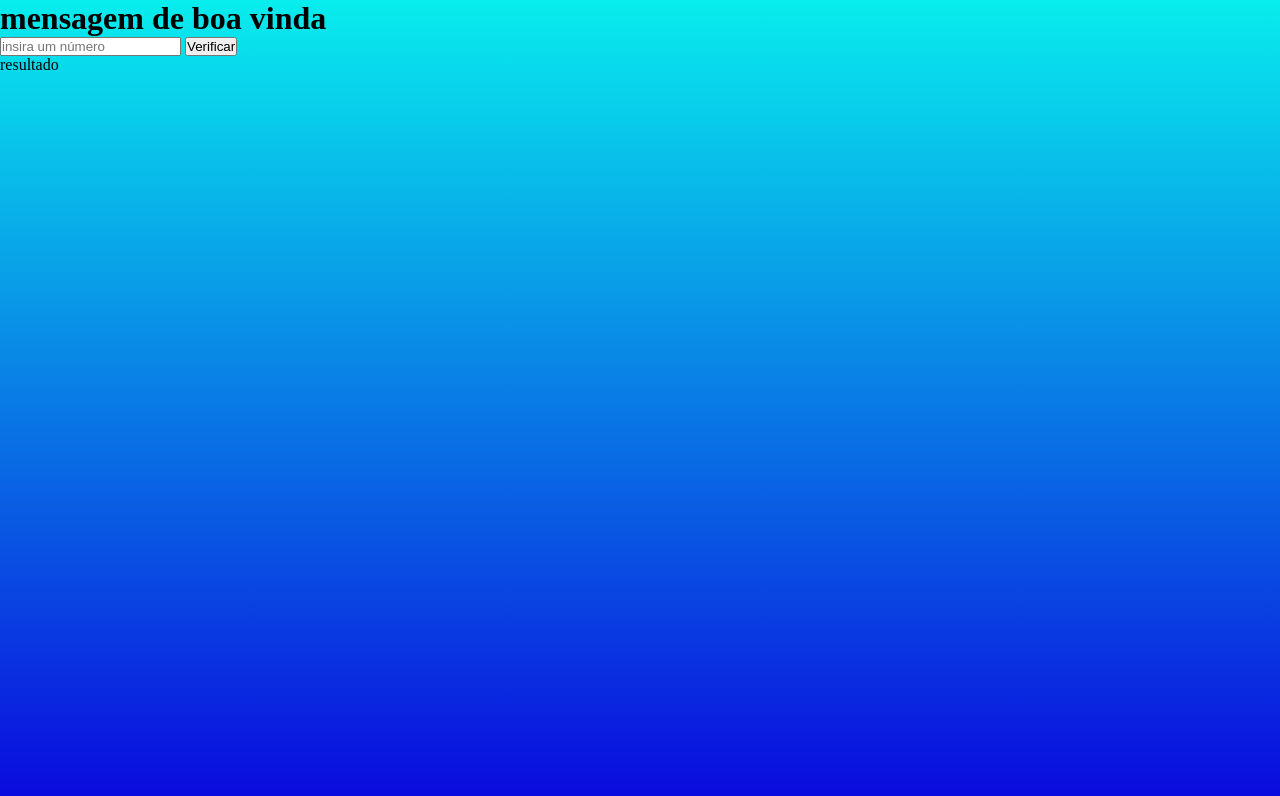
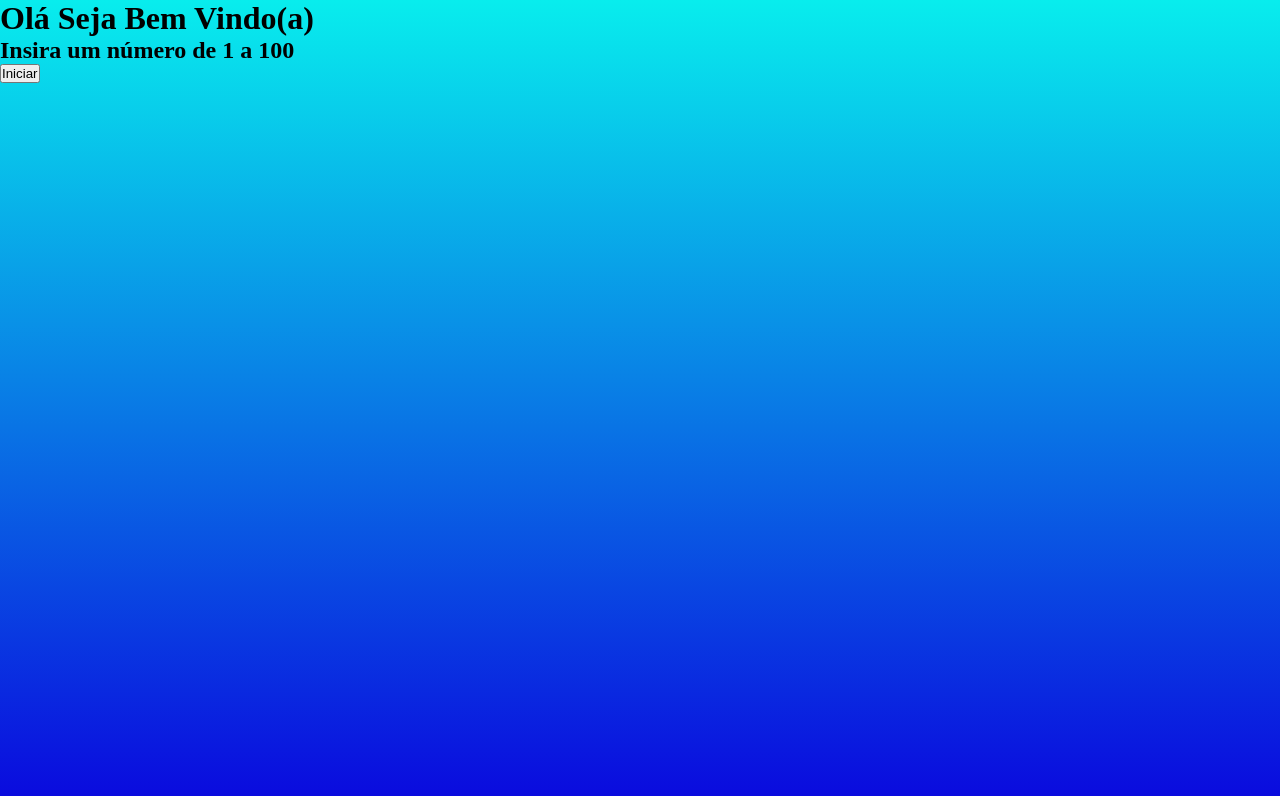
Before and after one commit to sirlan-lobato/Adivinhe-o-Numero, a plain HTML site: page index.html in a window 1280 px wide. Drawn offline with Linux system fonts and the light colour scheme.

Commit message:
retirada dos inputs e crialção de div

```diff
--- a/index.html
+++ b/index.html
@@ -7,13 +7,13 @@
     <link rel="stylesheet" href="style.css">
 </head>
 <body>
-   <h1 id="mensagemBoaVinda">mensagem de boa vinda</h1>
+   <h1 class="titulo">Olá Seja Bem Vindo(a)</h1>
+   <h2 class="titulo">Insira um número de 1 a 100</h2>
    <section class="container">
-    <div class="container-imagem">
-        <input type="number" id="numeroAleatorio" placeholder="insira um número">
-        <button id="botao">Verificar</button>
-        <div id="mensagem">resultado</div>
-    </div>
+        <div class="container-imagem">
+            <button id="botao">Iniciar</button>
+            <div id="mensagem">numero</div>
+        </div>
    </section>
    <script src="function.js"></script>
 </body>
--- a/style.css
+++ b/style.css
@@ -17,3 +17,7 @@ body{
     background-color: #cccccc;
     padding: 1rem;
 }
+
+#mensagem{
+    display: none;
+}
```
